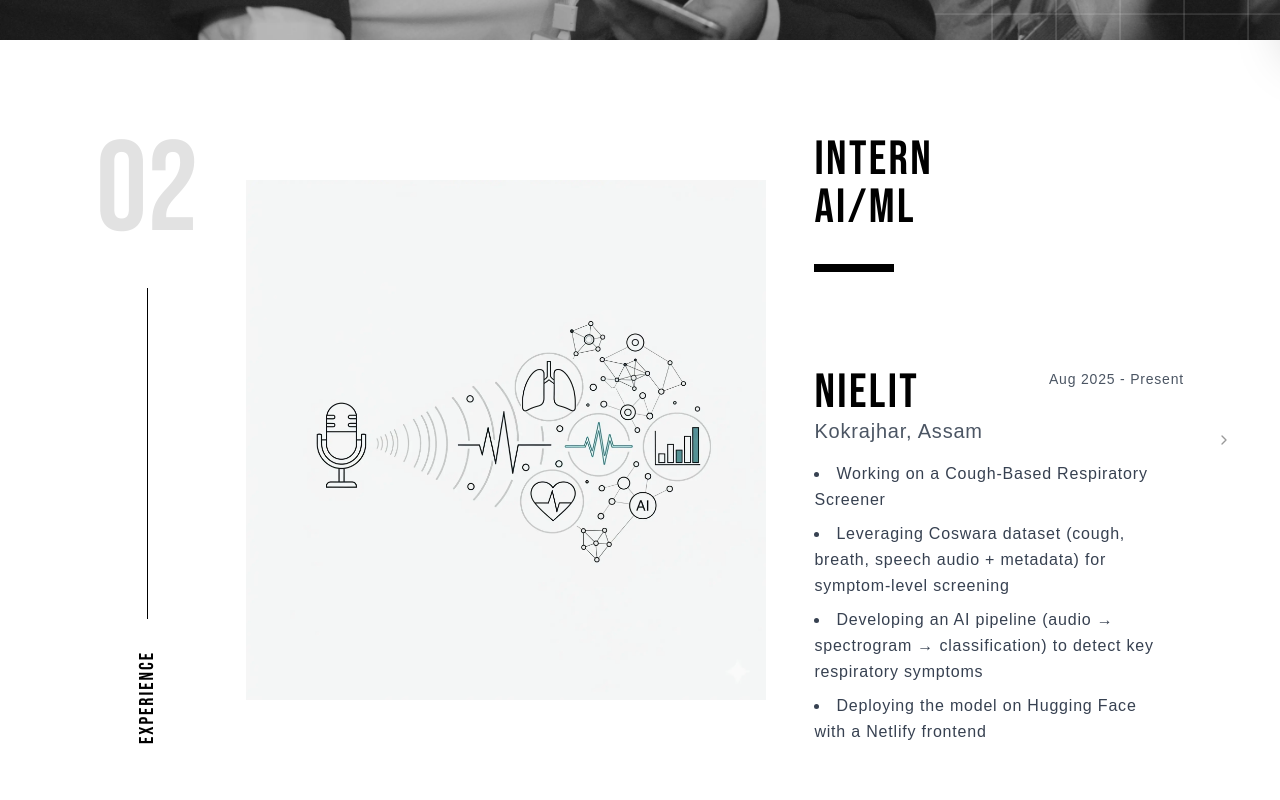
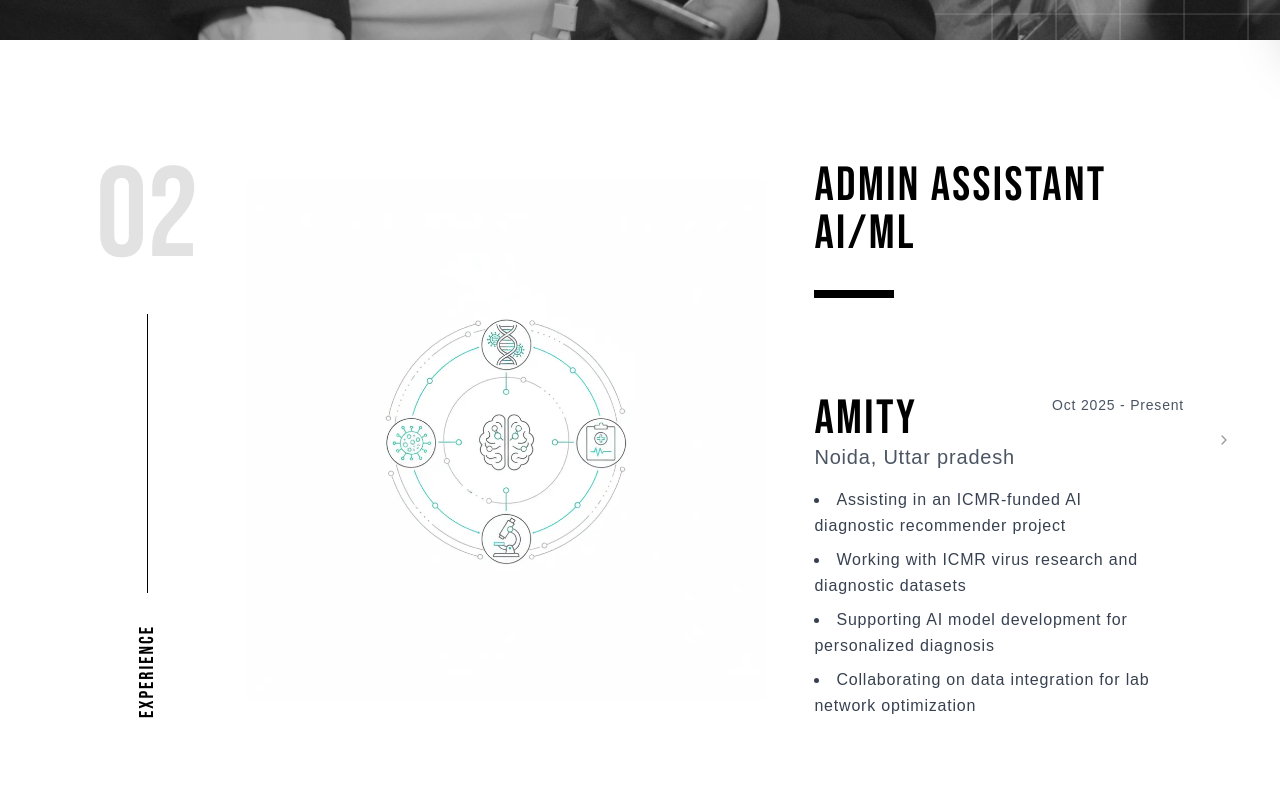
Before and after one commit to kalpokoch/MyPortfolio-25, a React (Vite) app: page / in a window 1280 px wide. Shown: the part 760-1560 px from the top of the page. Built offline with nearby package versions, Linux system fonts and the light colour scheme; a web font is replaced by a local one.

Commit message:
amity details added in the experience slider

```diff
--- a/src/components/landing/ExperienceSlider.tsx
+++ b/src/components/landing/ExperienceSlider.tsx
@@ -4,6 +4,7 @@ import Button from '../ui/Button';
 import NeepcoInternImg from '../../assets/NeepcoIntern.webp';
 import SuzocoInternImg from '../../assets/SuzocoIntern.webp';
 import NielitInternImg from '../../assets/NielitIntern.webp';
+import AmityAdminAssitant from '../../assets/AmityAdminAssistant.webp';
 
 
 interface ExperienceData {
@@ -33,11 +34,27 @@ const ExperienceSlider: React.FC<ExperienceSliderProps> = ({ className = '' }) =
   const experiences: ExperienceData[] = [
     {
       id: "nielit",
+      title: "admin assistant",
+      subtitle: "AI/ML",
+      company: "Amity",
+      location: "Noida, Uttar pradesh",
+      duration: "Oct 2025 - Present",
+      responsibilities: [
+        "Assisting in an ICMR-funded AI diagnostic recommender project",
+        "Working with ICMR virus research and diagnostic datasets",
+        "Supporting AI model development for personalized diagnosis",
+        "Collaborating on data integration for lab network optimization",
+      ],
+      image: AmityAdminAssitant,
+      imageAlt: "AMity Admin Assistant project"
+    },
+    {
+      id: "nielit",
       title: "INTERN",
       subtitle: "AI/ML",
       company: "NIELIT",
       location: "Kokrajhar, Assam",
-      duration: "Aug 2025 - Present",
+      duration: "Aug 2025 - Oct 2025",
       responsibilities: [
         "Working on a Cough-Based Respiratory Screener",
         "Leveraging Coswara dataset (cough, breath, speech audio + metadata) for symptom-level screening",
```
Also changed, not shown: src/assets/AmityAdminAssistant.webp (added).
